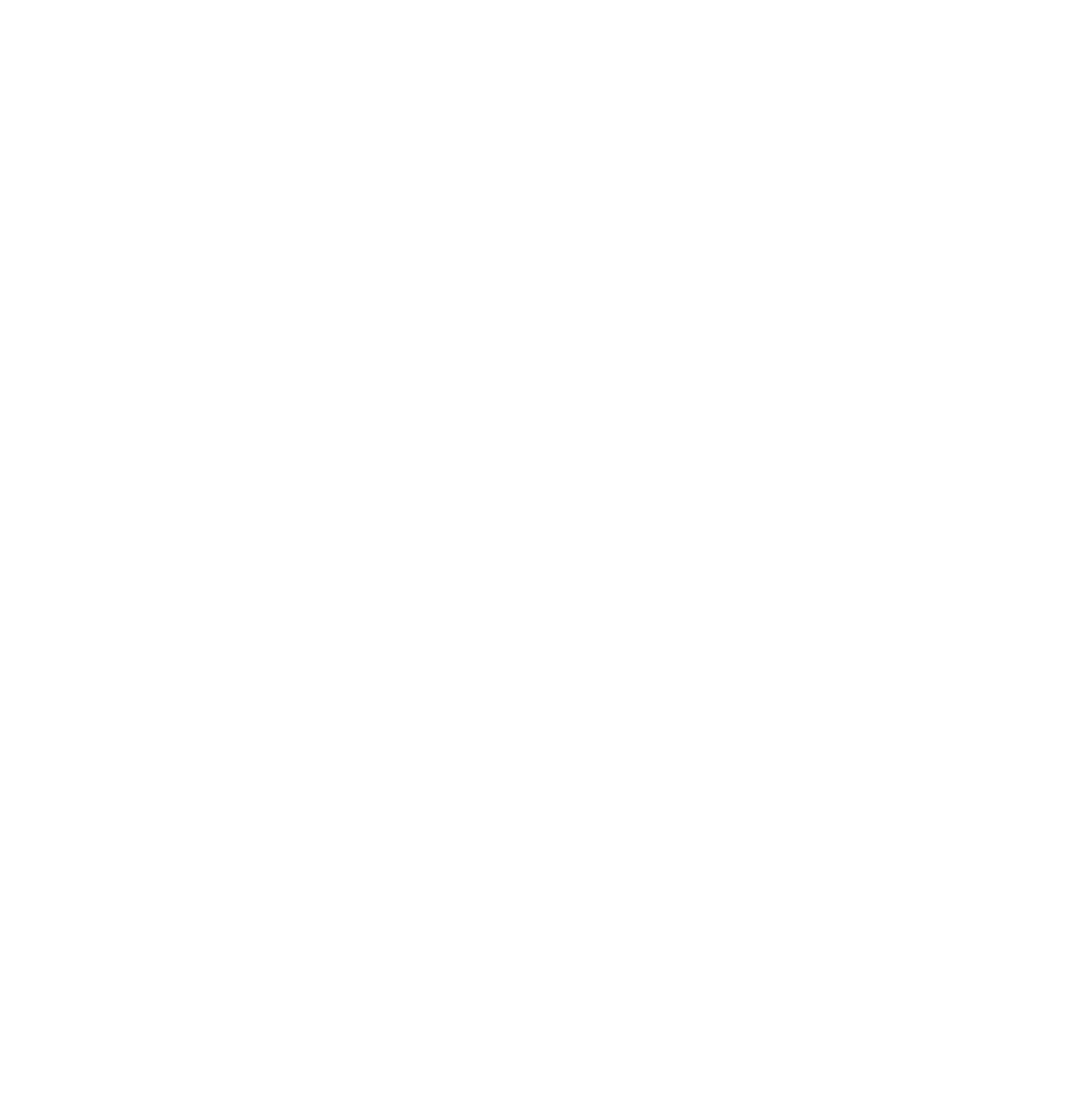
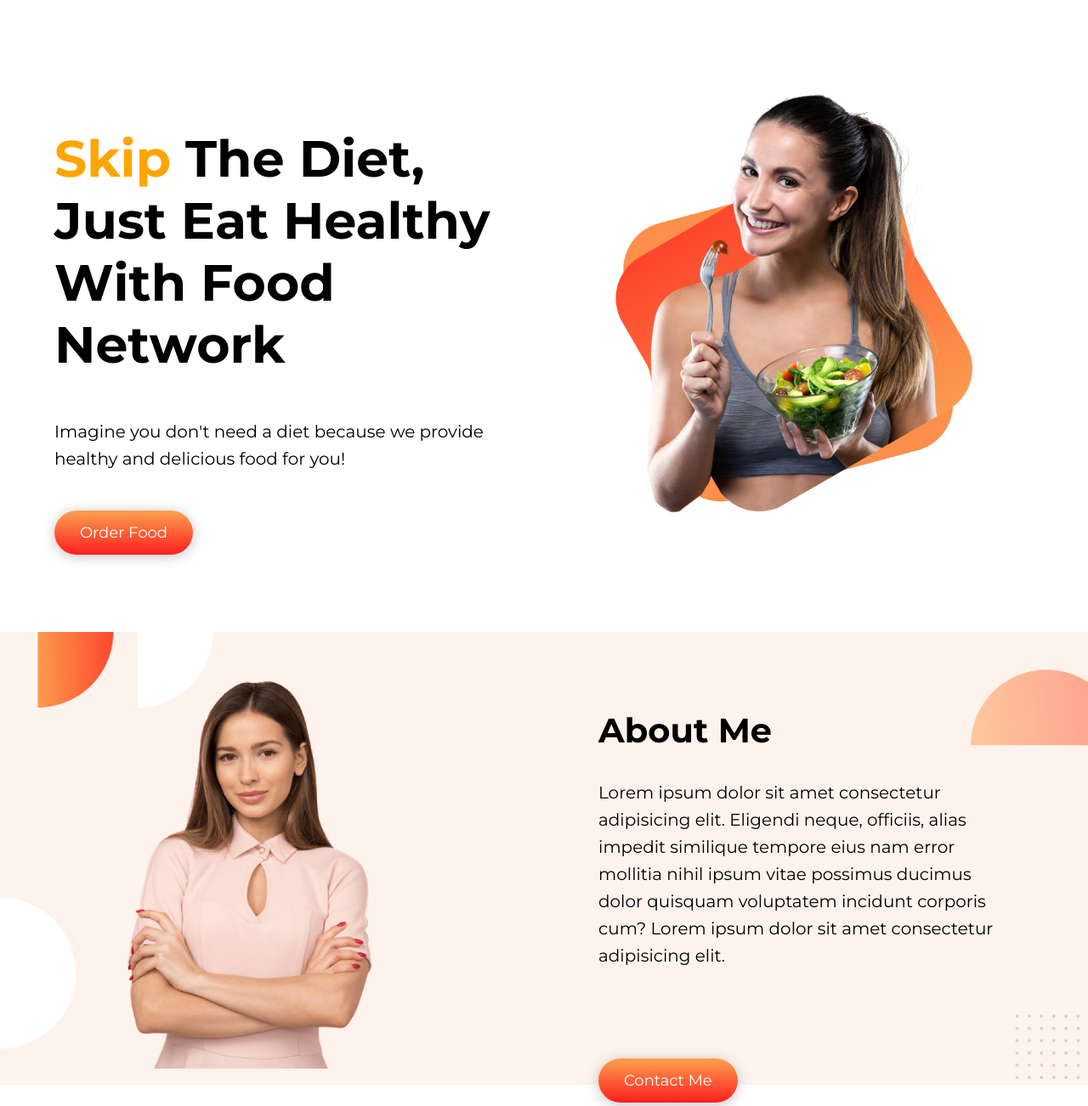
Before and after one commit to dincodes/simple-food-network, a plain HTML site: page index.html in a window 1280 px wide. Shown: the top 1302 px of the page at 85% size. Before the commit the page ends 800 px from the top, so only its background shows below. Drawn offline with Linux system fonts and the light colour scheme.

Commit message:
about section added

```diff
--- a/index.html
+++ b/index.html
@@ -11,6 +11,33 @@
     <link href="https://fonts.googleapis.com/css2?family=Montserrat:wght@400;700&display=swap" rel="stylesheet">
     <link rel="stylesheet" href="style.css">
 </head>
+<section>
+    <div class="hero-container">
+        <div class="half-width">
+            <h1><span id="skip-orange">Skip</span> The Diet, Just Eat Healthy With Food Network</h1>
+            <p>Imagine you don't need a diet because we provide healthy and delicious food for you!</p>
+            <a class="gradient-button" target="_blank" href="https://github.com/dincodes/">Order Food</a>
+        </div>
+        <div class="half-width">
+            <img src="images/header.png" alt="">
+        </div>
+    </div>
+</section>
+<section class="about-me">
+    <div class="about-container">
+        <div class="half-width about-left">
+            <img src="images/about.png" alt="">
+        </div>
+        <div class="half-width about-right">
+            <h2>About Me</h2>
+            <p>Lorem ipsum dolor sit amet consectetur adipisicing elit. Eligendi neque, officiis, alias impedit
+                similique
+                tempore eius nam error mollitia nihil ipsum vitae possimus ducimus dolor quisquam voluptatem incidunt
+                corporis cum? Lorem ipsum dolor sit amet consectetur adipisicing elit.</p>
+            <a class="gradient-button" target="_blank" href="https://github.com/dincodes">Contact Me</a>
+        </div>
+    </div>
+</section>
 
 <body>
 </body>
--- a/style.css
+++ b/style.css
@@ -0,0 +1,71 @@
+body{
+    font-family: 'Montserrat', sans-serif;
+    margin: 0;
+}
+section{
+    display: flex;
+    margin: 100px 0px;
+}
+h1{
+    font-size: 60px;
+    font-weight: 700;
+}
+h2{
+    font-size: 40px;
+    font-weight: 700;
+}
+#skip-orange{
+    color: orange;
+}
+.gradient-button{
+    text-decoration: none;
+    font-size: 18px;
+    font-weight: 500;
+    color: #fff;
+    background-image: linear-gradient(#fba24f, #ff1e1e);
+    padding: 15px 30px;
+    border-radius: 100px;
+    box-shadow: 0px 2px 15px rgb(197, 193, 193);
+}
+.hero-container{
+    display: flex;
+}
+.hero-container img{
+    width: 80%;
+}
+.hero-container p{
+    margin-bottom: 60px;
+    font-size: 20px;
+    font-weight: 500;
+    line-height: 32px;
+}
+.about-me{
+    background-image: url(images/7.png);
+    background-repeat: no-repeat;
+    background-size: 100%;
+    background-position: center;
+}
+.about-container{
+    display: flex;
+}
+.about-container img{
+    width: 50%;
+    padding-left: 15%;
+}
+.about-container p{
+    margin-bottom: 120px;
+    font-size: 20px;
+    font-weight: 500;
+    line-height: 32px;
+    margin-right: 15%;
+}
+.about-left{
+    padding-top: 5%;
+}
+.half-width{
+    width: 50%;
+    padding-left: 5%;
+}
+.about-right{
+    padding-top: 5%;
+}
```
